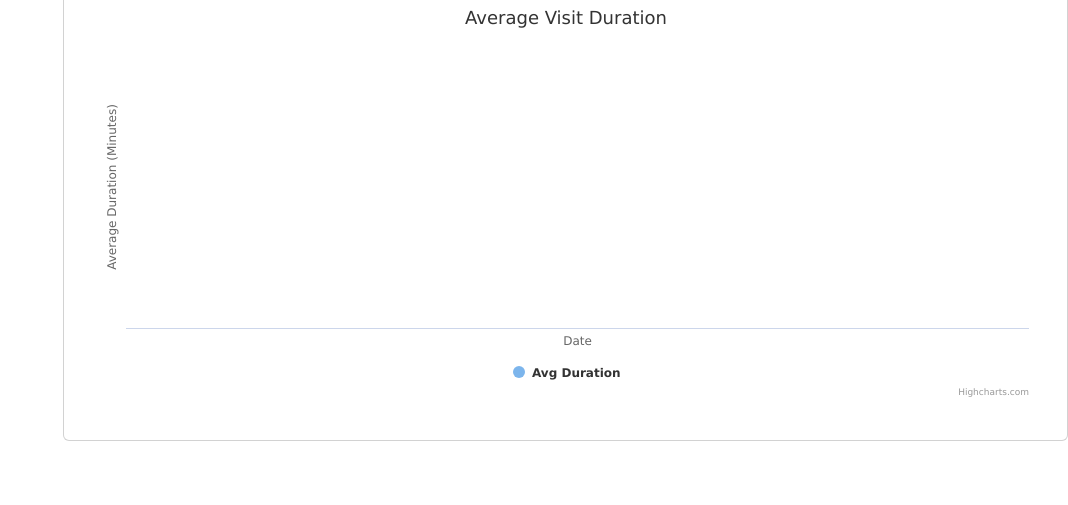
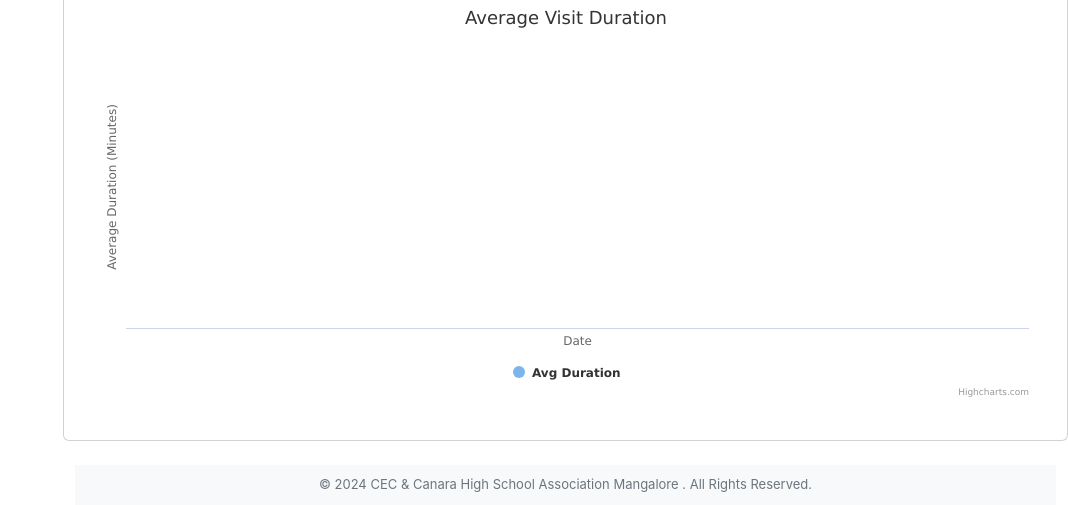
Before and after one commit to MiniProject25/Mini_Project_2024, a PHP site: page /admin_dashboard.php in a window 1280 px wide. Shown: the part 1018-1523 px from the top of the page, without its empty margins (212-1280 px from the left). Before the commit the page ends 1459 px from the top, so only its background shows below. Run offline with PHP 8.4, Linux system fonts and the light colour scheme; the visitor is signed in with stand-in values (Sample User, id 1); data that the repository does not hold is empty; some libraries are stand-ins or nearby versions.

Commit message:
copyright

```diff
--- a/admin_dashboard.php
+++ b/admin_dashboard.php
@@ -272,6 +272,12 @@ if (!isset($_SESSION['admin_logged_in'])) {
                     </div>
                 </div>
             </div>
+            <footer class="text-center mt-4">
+                <div class="container">
+                    <p class="mb-0">&copy; 2024 CEC & Canara High School Association Mangalore . All Rights Reserved.
+                    </p>
+                </div>
+            </footer>
         </div>
     </main>
 
--- a/css/admin_dash.css
+++ b/css/admin_dash.css
@@ -74,3 +74,18 @@ main {
         align-items: flex-start;
     }
 }
+
+
+footer {
+    background-color: #f8f9fa; /* Light background color */
+    padding: 10px 0; /* Padding for the top and bottom */
+    position: relative; /* Optional: to position it properly if needed */
+    bottom: 0; /* Stick it to the bottom if you have a fixed height */
+    width: 100%; /* Full width */
+}
+
+footer p {
+    margin: 0; /* Remove default margin */
+    color: #6c757d; /* Dark gray text color */
+    font-size: 13px;
+}
--- a/index.php
+++ b/index.php
@@ -174,7 +174,11 @@ if (!isset($_SESSION['library_logged_in'])) {
         </table>
     </div>
 
-    </div>
+    <footer class="text-center mt-4">
+            <p class="mb-0">&copy; 2024 CEC & Canara High School Association Mangalore . All Rights Reserved.
+            </p>
+    </footer>
+
     <script src="https://code.jquery.com/jquery-3.6.0.min.js"></script>
     <script src="https://cdn.datatables.net/1.11.5/js/jquery.dataTables.min.js"></script>
     <script src="https://cdn.jsdelivr.net/npm/@popperjs/core@2.11.8/dist/umd/popper.min.js"></script>
```
Also changed, not shown: css/index.css (+14 -0 lines).
